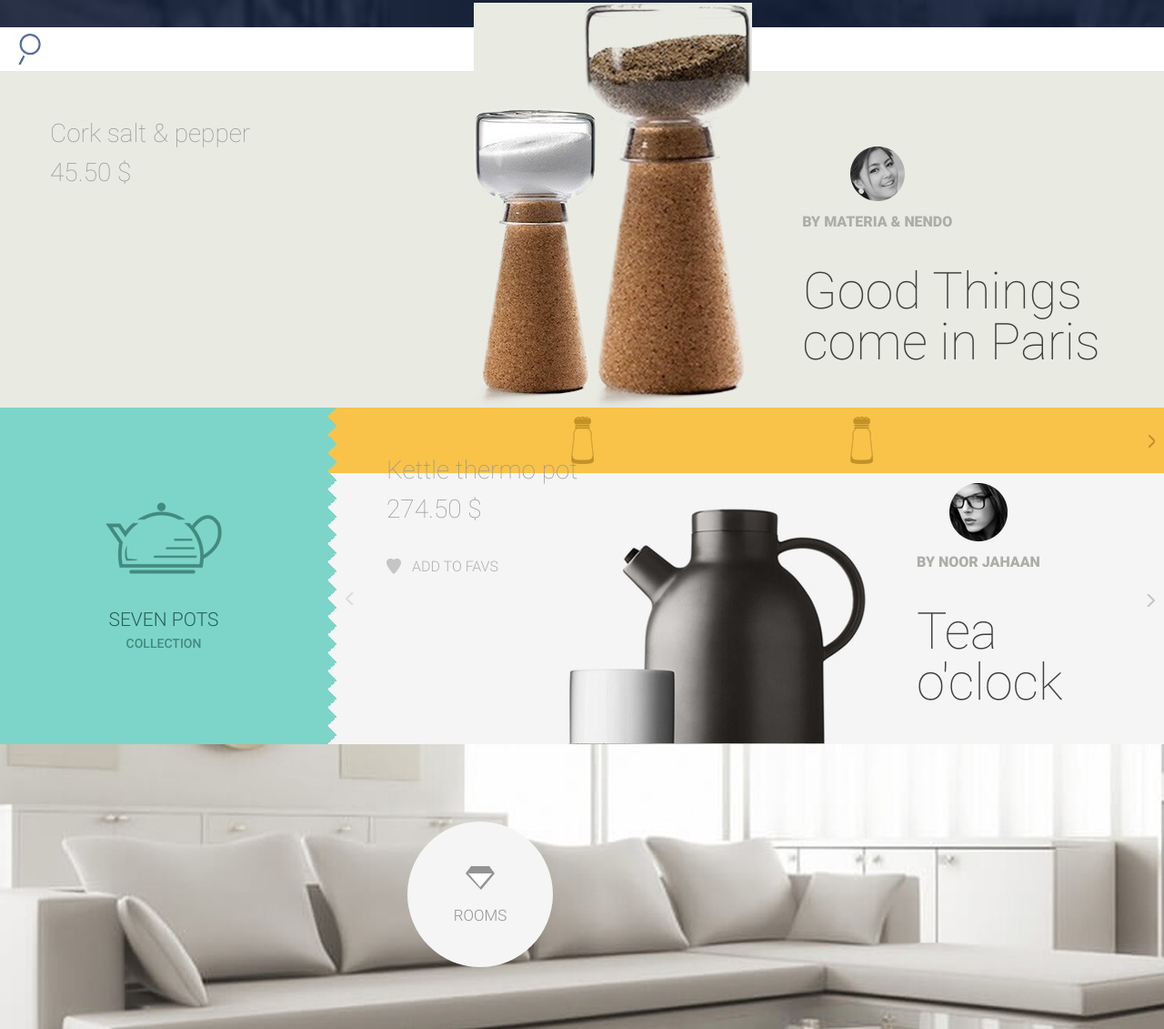
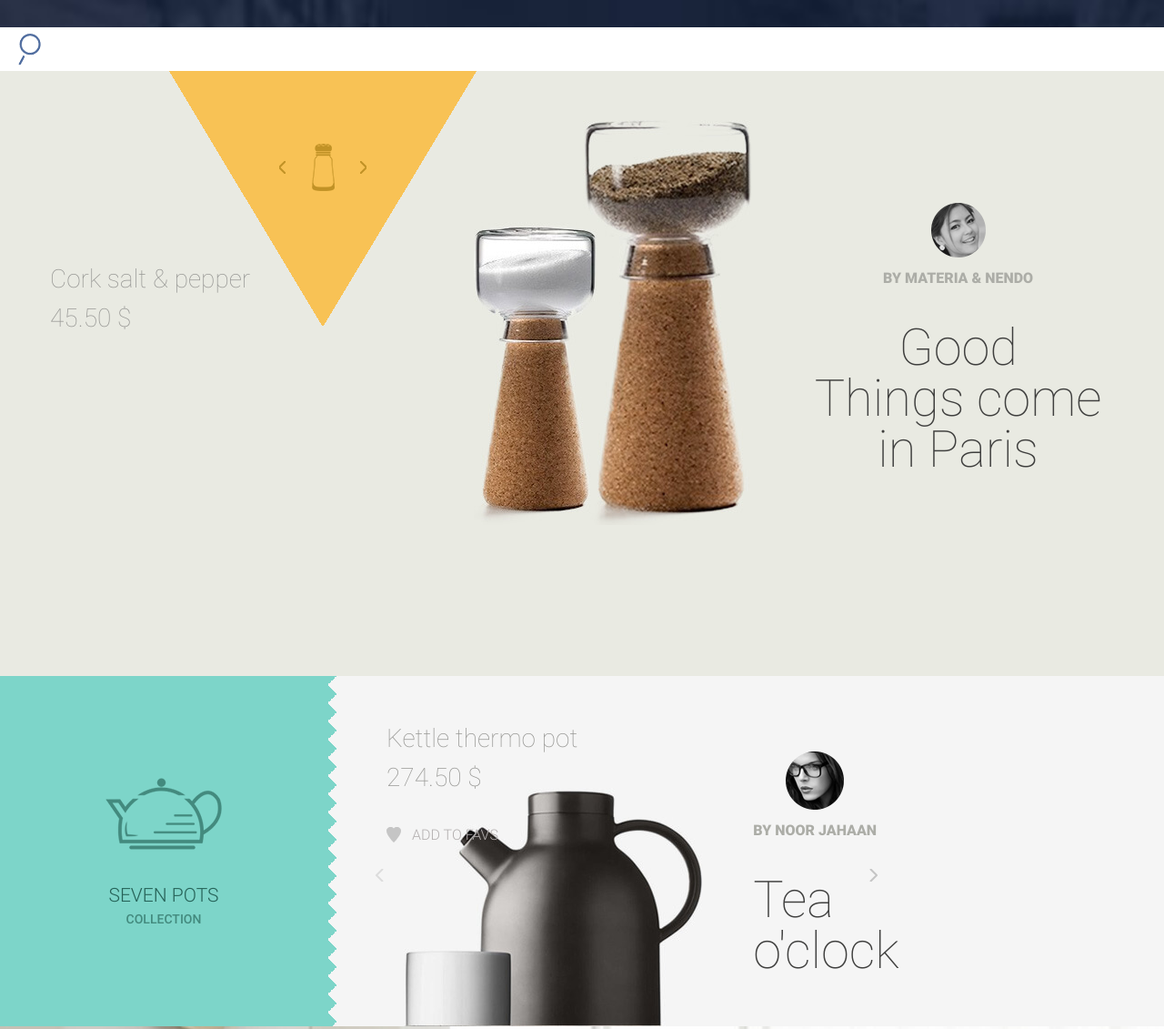
Before and after one commit to kseveru/warehouse, a plain HTML site: page index.html in a window 1280 px wide. Shown: the part 666-1797 px from the top of the page at 91% size. Drawn offline with Linux system fonts and the light colour scheme; a web font is replaced by a local one.

Commit message:
Стили для desktop

```diff
--- a/css/style-desktop.css
+++ b/css/style-desktop.css
@@ -1,4 +1,4 @@
-@media (min-width: 1000px) {
+@media (min-width: 1200px) {
 
 /* VARIABLES
 ====================================================================== */
@@ -12,7 +12,6 @@
 ====================================================================== */
 
 .page-header {
-  background-color: #e9eae2;
 }
 
 .page-header__logo {
@@ -22,8 +21,6 @@
 .logo {
   display: inline-block;
 
-  font-size: 30px;
-  color: #969693;
   text-align: center;
   vertical-align: baseline;
   text-decoration: none;
@@ -216,7 +213,7 @@
 
 .catalog-section {
 display: flex;
-height: 370px;
+min-height: 370px;
 }
 
 .rooms {
@@ -229,11 +226,8 @@ width: 360px;
 margin: 0 10px 0 0;
 }
 
-.rooms__title {
-}
-
 .shakers__title {
-order: 10;
+order: 100;
 margin: 0 0 0 10px;
 }
 
@@ -285,17 +279,29 @@ padding-top: calc(115px + 40px);
   flex-grow: 1;
 }
 
+.promo .product {
+padding-top: 145px;
+}
+
   .product__col-1 {
 position: relative;
 
 width: 66%;
+
+/*transform: perspective(500px);*/
+/*perspective: 500px;*/
   }
+
+.product__col-1 * {
+  z-index: 1;
+}
 
   .product__col-2 {
 width: 34%;
   }
 
-.product__title {
+.promo .product__title {
+margin-top: 70px;
 }
 
 .product__price {
@@ -308,9 +314,14 @@ width: 34%;
   position: absolute;
   right: 0;
   bottom: 0;
+  z-index: 0;
+
+/*transform: translate3d(0, 0, -10px);*/
 }
 
-.product__author {
+.promo .product__author {
+display: flex;
+margin: 0 auto;
 }
 
 .product__author-name {
@@ -320,69 +331,57 @@ width: 34%;
   font-size: 56px;
 }
 
+.promo .product__slogan {
+/*max-width: 350px;*/
+
+text-align: center;
+}
+
 /* Slider
 ================================================== */
 
 .slider {
-  flex-grow: 1;
 }
 
-.slider__list {
-  display: flex;
-  justify-content: space-between;
-  padding: 10px 0;
-
-  background-color: #f9c34a;
+.promo .slider {
+min-height: 665px;
 }
 
-.slider__item {
-  position: relative;
+.promo .slider__nav {
+position: absolute;
+left: 185px;
+top: 0;
 
-  width: 50px;
-  height: 52px;
+justify-content: center;
+width: 340px;
+height: 280px;
+padding-top: 80px;
+
+background: linear-gradient(59deg, transparent 50%, #f8c255 50%) 0 0 no-repeat,
+linear-gradient(-59deg, transparent 50%, #f8c255 50%) 100% 0 no-repeat;
+background-size: 50% 100%;
 }
 
-.slider__item--salt,
-.slider__item--pepper,
-.slider__item--set {
-  background: url("../img/icon/icon-promo-set.png") 50% 0 no-repeat;
+.promo .slider__list {
+width: 52px;
+height: 52px;
+overflow: hidden;
 }
 
-.slider__link {
-  display: block;
-  width: 100%;
-  height: 100%;
+.promo .slider__item {
+display: none;
 }
 
-.slider__toggle {
-  position: absolute;
-  left: 0;
-  top: 50%;
-
-  width: 52px;
-  height: 52px;
-  padding-left: 10px;
-
-  text-align: left;
-}
-
-.slider__nav--promo .slider__toggle {
-  top: 0;
-}
-
-.slider__toggle--next {
-  left: auto;
-  right: 0;
-
-  transform: rotate(180deg);
+.promo .slider__item--active {
+display: block;
 }
 
 .slider__arrow {
-  stroke: #c5c5c5;
+margin-left: auto;
 }
 
-.slider__nav--promo .slider__arrow {
-  stroke: #c19226;
+.promo .slider__arrow {
+margin-right: auto;
 }
 
 
--- a/css/style-tablet.css
+++ b/css/style-tablet.css
@@ -50,7 +50,6 @@ margin: 40px 0 15px;
   .product__img {
 max-width: 100%;
 margin-top: auto;
-margin-left: auto;
 margin-bottom: calc(var(--wrap-padding) * -1);
   }
 
--- a/css/style.css
+++ b/css/style.css
@@ -156,7 +156,6 @@ img {
 }
 
 .page-header__logo {
-  float: left;
 }
 
 .logo {
@@ -363,10 +362,6 @@ img {
   background-color: #f5f5f5;
 }
 
-.promo {
-  background-color: #e9eae2;
-}
-
 .rooms {
   position: relative;
 }
@@ -510,14 +505,11 @@ img {
   color: #ae883b;
 }
 
-.catalog-section__item {
-  height: 100%;
-}
-
 /* product
 ============================== */
 
 .product {
+  height: 100%;
   padding: var(--wrap-padding);
 }
 
@@ -600,35 +592,44 @@ img {
 /* Slider
 ================================================== */
 
+.promo {
+  background-color: #e9eae2;
+}
+
+.promo__slider {
+  flex-grow: 1;
+}
+
+.promo__item {
+}
+
 .slider {
   position: relative;
+}
+
+.promo .slider__nav {
+  display: flex;
+  justify-content: space-between;
+  padding: 15px 0;
+
+  background-color: #f9c34a;
 }
 
 .slider__list {
   display: flex;
   justify-content: space-between;
-  padding: 10px 0;
-
-  background-color: #f9c34a;
-}
-
-.slider__item {
-  position: relative;
-
-  width: 50px;
-  height: 52px;
-}
-
-.slider__item--salt,
-.slider__item--pepper,
-.slider__item--set {
-  background: url("../img/icon/icon-promo-set.png") 50% 0 no-repeat;
 }
 
 .slider__link {
   display: block;
-  width: 100%;
-  height: 100%;
+  width: 52px;
+  height: 52px;
+}
+
+.slider__link--salt,
+.slider__link--pepper,
+.slider__link--set {
+  background: url("../img/icon/icon-promo-set.png") 50% 0 no-repeat;
 }
 
 .slider__toggle {
@@ -638,13 +639,7 @@ img {
 
   width: 52px;
   height: 52px;
-  padding-left: 10px;
-
-  text-align: left;
-}
-
-.slider__nav--promo .slider__toggle {
-  top: 0;
+  padding-left: 15px;
 }
 
 .slider__toggle--next {
@@ -654,12 +649,30 @@ img {
   transform: rotate(180deg);
 }
 
+.promo .slider__toggle {
+  position: static;
+}
+
 .slider__arrow {
+  display: block;
+
   stroke: #c5c5c5;
 }
 
-.slider__nav--promo .slider__arrow {
+.promo .slider__arrow {
   stroke: #c19226;
+}
+
+.slider__toggle:hover .slider__arrow,
+.slider__toggle:focus .slider__arrow {
+  stroke: #3f3f3e;
+}
+
+.slider__toggle:disabled:hover .slider__arrow,
+.slider__toggle:disabled:focus .slider__arrow {
+  stroke: currentColor;
+
+  opacity: inherit;
 }
 
 
--- a/index.html
+++ b/index.html
@@ -11,6 +11,9 @@
   <link rel="preload" href="fonts/ptsansnarrow-400-normal.woff2" as="font">
 </head>
 <body>
+
+<!-- ===== SVG SPRITE ==================== -->
+
   <svg style="display: none;">
     <symbol viewBox="0 0 7 14" id="icon-arrow">
       <polyline points="7,0 0,7 7,14" stroke-width="2" fill="none"/>
@@ -27,6 +30,8 @@
   <!-- ===== HEADER ======================== -->
 
   <header class="page-header">
+
+
       <a class="page-header__logo logo">
         <img class="logo__img" src="img/logo-small.png" width="48" height="48" alt="logo">
       </a>
@@ -79,18 +84,11 @@
         </label>
         <button class="hidden" type="submit">Find</button>
       </form>
-  </header>
 
-
-<!-- ===== CONTENT ======================= -->
-
-  <main class="page-main">
-    <h1 class="hidden">Warehouse | Home</h1>
-
-    <section class="catalog-section promo">
+    <section class="promo">
       <h2 class="hidden">Promo-slider</h2>
-      <div class="slider">
-        <article class="catalog-section__item product">
+      <div class="promo__slider slider">
+        <article class="product">
           <div class="product__col-1">
             <h3 class="product__title">Cork salt &amp; pepper</h3>
             <span class="product__price">45.50&nbsp;$</span>
@@ -101,42 +99,45 @@
               <img class="product__author-img" src="img/cork-author.png" alt="author: Materia &amp; Nendo">
               <span class="product__author-name">By Materia &amp; Nendo</span>
             </p>
-            <p class="product__slogan">Good Things come in Paris</p>
+            <p class="product__slogan">Good<br>Things come in&nbsp;Paris</p>
           </div>
         </article>
-
-        <section class="slider__nav slider__nav--promo">
+        <section class="slider__nav">
           <h4 class="hidden">the slide navigation</h4>
-          <ul class="slider__list list-reset">
-            <li class="slider__item">
           <button class="slider__toggle slider__toggle--prev btn" type="button">
             <span class="hidden">Previous</span>
             <svg class="slider__arrow" width="7" height="14" role="presentation">
               <use xlink:href="#icon-arrow"></use>
             </svg>
           </button>
-            </li>
-            <li class="slider__item slider__item--salt">
-              <a class="slider__link" href="#"><span class="hidden">Salt</span></a>
-            </li>
-            <li class="slider__item slider__item--pepper">
-              <a class="slider__link" href="#"><span class="hidden">Pepper</span></a>
-            </li>
-            <li class="slider__item slider__item--set slider__item--active">
-              <a class="slider__link"><span class="hidden">Set</span></a>
+          <ul class="slider__list list-reset">
+            <li class="slider__item">
+              <a class="slider__link slider__link--salt" href="#"><span class="hidden">Salt</span></a>
             </li>
             <li class="slider__item">
+              <a class="slider__link slider__link--pepper" href="#"><span class="hidden">Pepper</span></a>
+            </li>
+            <li class="slider__item slider__item--active">
+              <a class="slider__link slider__link--set"><span class="hidden">Set</span></a>
+            </li>
+          </ul>
           <button class="slider__toggle slider__toggle--next btn" type="button">
             <span class="hidden">Next</span>
             <svg class="slider__arrow" width="7" height="14" role="presentation">
               <use xlink:href="#icon-arrow"></use>
             </svg>
           </button>
-            </li>
-          </ul>
         </section>
       </div>
     </section>
+
+  </header>
+
+
+<!-- ===== CONTENT ======================= -->
+
+  <main class="page-main">
+    <h1 class="hidden">Warehouse | Home</h1>
 
     <section class="catalog-section pots">
       <h2 class="catalog-section__title pots__title">
@@ -233,7 +234,7 @@
             <img class="product__author-img" src="img/bowl-author.png" width="63" height="63" alt="author: Karina Kapoor">
             <span class="product__author-name">By Karina Kapoor</span>
           </p>
-          <p class="product__slogan">Back to basics</p>
+          <p class="product__slogan">Back to&nbsp;basics</p>
         </div>
       </article>
     </section>
```
Lines whose indentation alone changed are shown as unchanged.
